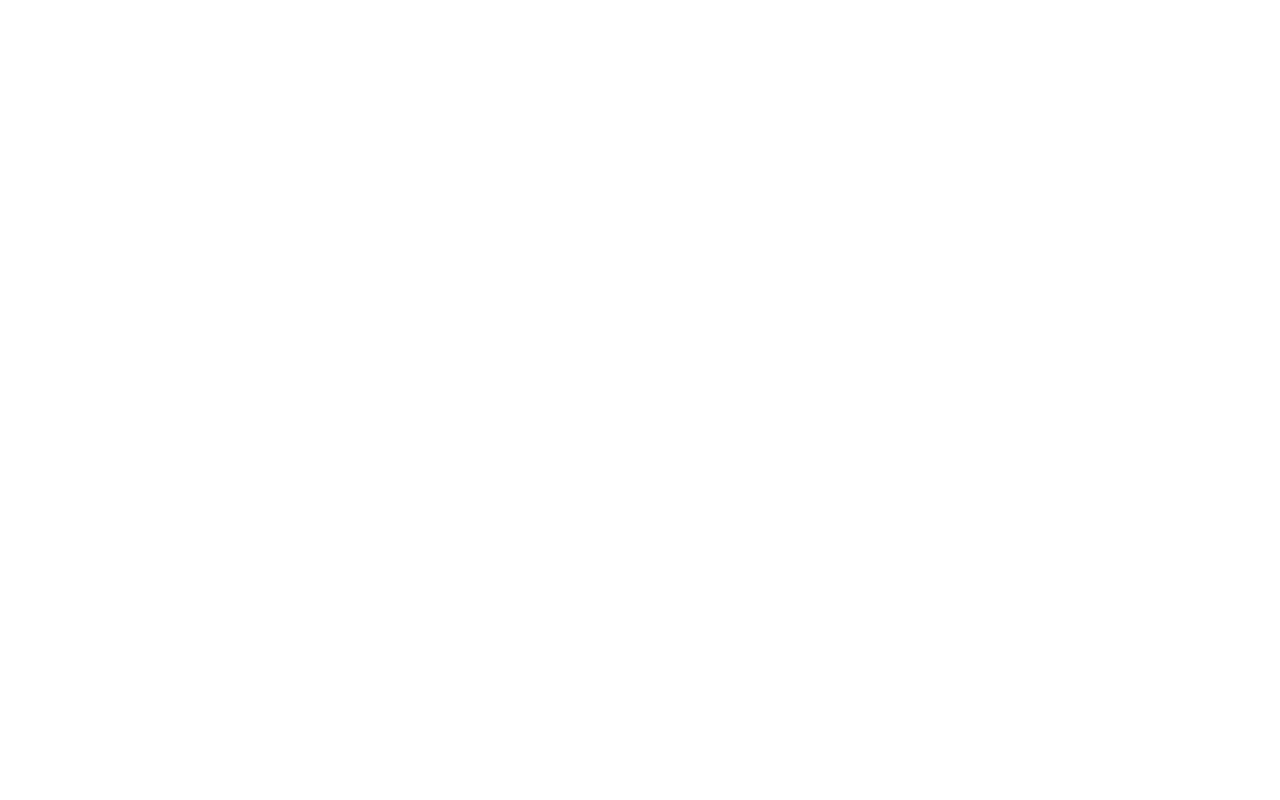
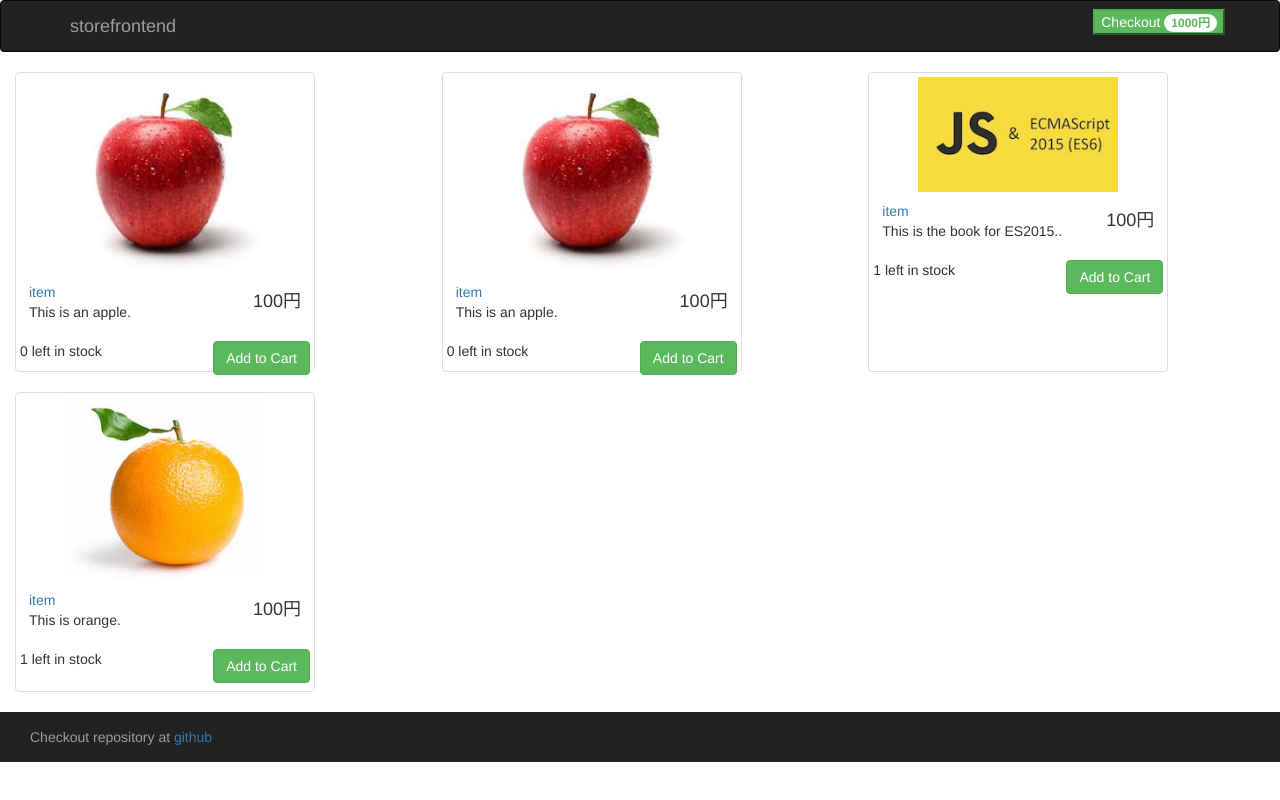
Before and after one commit to Maeno/bootstrap, a plain HTML site: page e-commerce/index.html in a window 1280 px wide. Drawn offline with nearby package versions, Linux system fonts and the light colour scheme.

Commit message:
Add code.

```diff
--- a/e-commerce/index.css
+++ b/e-commerce/index.css
@@ -0,0 +1,8 @@
+.custom-image {
+  width: 200px;
+  height: 200px;
+}
+.custom-thumbnail {
+  width: 300px;
+  height: 300px;
+}
--- a/e-commerce/index.html
+++ b/e-commerce/index.html
@@ -7,5 +7,119 @@
         rel="stylesheet" media="screen"/>
  </head>
  <body>
+  <!-- header -->
+  <nav class="navbar navbar-inverse" role="navigation">
+    <div class="container">
+      <div class="navbar-header">
+        <a class="navbar-brand" href="/">storefrontend</a>
+      </div>
+      <ul class="nav navbar-nav navbar-right">
+        <li>
+          <button class="bun btn-success navbar-btn">
+              Checkout <span class="badge">1000円</span>
+          </button>
+        </li>
+      </ul>
+    </div>
+  </nav>
+  <!-- contents -->
+  <div class="wrapper">
+    <div class="row">
+      <div class="col-md-12">
+        <div class="col-sm-4 col-lg-4 col-md-4">
+          <div class="thumbnail custom-thumbnail">
+            <img src="./pict/apple.jpeg" class="thumbnail-image custom-image"/>
+            <div class="caption margin-left-sm">
+              <h4 class="pull-right">100円</h4>
+              <a href="/item/">item</a>
+              <p>This is an apple.</p>
+            </div>
+            <div class="ratings margin-left-sm">
+              <span>0 left in stock</span>
+              <p class="pull-right">
+                <button class="btn btn-success">Add to Cart</button>
+              </p>
+            </div>
+          </div>
+        </div>
+        <div class="col-sm-4 col-lg-4 col-md-4">
+          <div class="thumbnail custom-thumbnail">
+            <img src="./pict/apple.jpeg" class="thumbnail-image custom-image"/>
+            <div class="caption margin-left-sm">
+              <h4 class="pull-right">100円</h4>
+              <a href="/item/">item</a>
+              <p>This is an apple.</p>
+            </div>
+            <div class="ratings margin-left-sm">
+              <span>0 left in stock</span>
+              <p class="pull-right">
+                <button class="btn btn-success">Add to Cart</button>
+              </p>
+            </div>
+          </div>
+        </div>
+        <div class="col-sm-4 col-lg-4 col-md-4">
+          <div class="thumbnail custom-thumbnail">
+            <img src="./pict/es2015.jpeg" class="thumbnail-image custom-image"/>
+            <div class="caption margin-left-sm">
+              <h4 class="pull-right">100円</h4>
+              <a href="/item/">item</a>
+              <p>This is the book for ES2015..</p>
+            </div>
+            <div class="ratings margin-left-sm">
+              <span>1 left in stock</span>
+              <p class="pull-right">
+                <button class="btn btn-success">Add to Cart</button>
+              </p>
+            </div>
+          </div>
+        </div>
+        <div class="col-sm-4 col-lg-4 col-md-4">
+          <div class="thumbnail custom-thumbnail">
+            <img src="./pict/orange.jpeg" class="thumbnail-image custom-image"/>
+            <div class="caption margin-left-sm">
+              <h4 class="pull-right">100円</h4>
+              <a href="/item/">item</a>
+              <p>This is orange.</p>
+            </div>
+            <div class="ratings margin-left-sm">
+              <span>1 left in stock</span>
+              <p class="pull-right">
+                <button class="btn btn-success">Add to Cart</button>
+              </p>
+            </div>
+          </div>
+        </div>
+        </div>
+      </div>
+    </div>
+  </div>
+  <!-- footer -->
+  <footer class="navbar-default navbar-bottom navbar-inverse">
+    <div class="container-fluid">
+      <p class="navbar-text footer-navbar-text-center">
+        Checkout repository at <a href="https://github.com/developma/spring-microservice-for-e-commerce">github</a>
+      </p>
+    </div>
+  </footer>
+  <!-- contents -->
+<!--             <img src="./pict/apple.jpeg" class="thumbnail-image custom-image"/>
+            <div class="caption margin-left-sm">
+              <h4 class="pull-right">100円</h4>
+              <a href="/item/">item</a>
+              <p>This is an apple.</p>
+            </div>
+            <div class="ratings margin-left-sm">
+              <span>0 left in stock</span>
+            <p class="pull-right">
+              <button class="btn btn-success">Add to Cart</button>
+            </p>
+          </div>
+        </div>
+      </div>
+    </div>
+  </div>
+</div>
+ -->
 </body>
 </html>
```
Also changed, not shown: e-commerce/pict/apple.jpeg (added), e-commerce/pict/es2015.jpeg (added), e-commerce/pict/grape.png (added), e-commerce/pict/java.png (added), e-commerce/pict/matrix.jpeg (added), e-commerce/pict/orange.jpeg (added), e-commerce/pict/roman.jpeg (added), e-commerce/pict/star.png (added), e-commerce/pict/titanic.jpeg (added), 1 other file.
